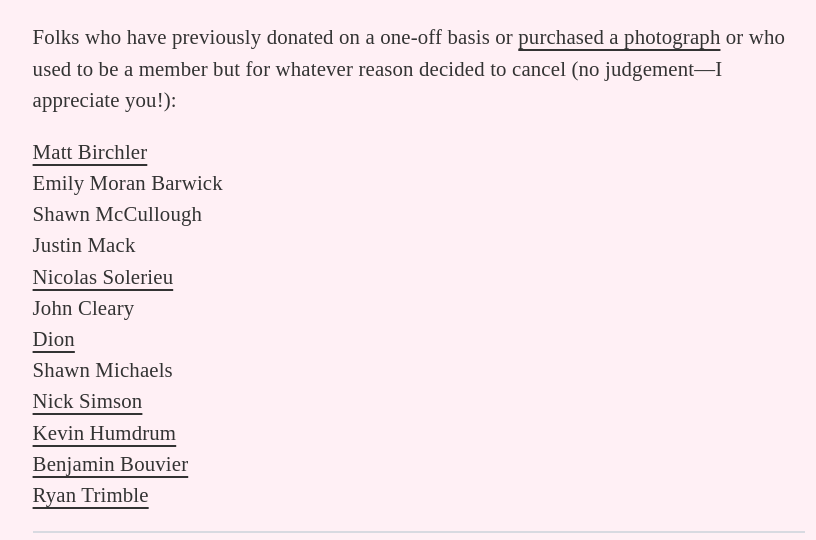
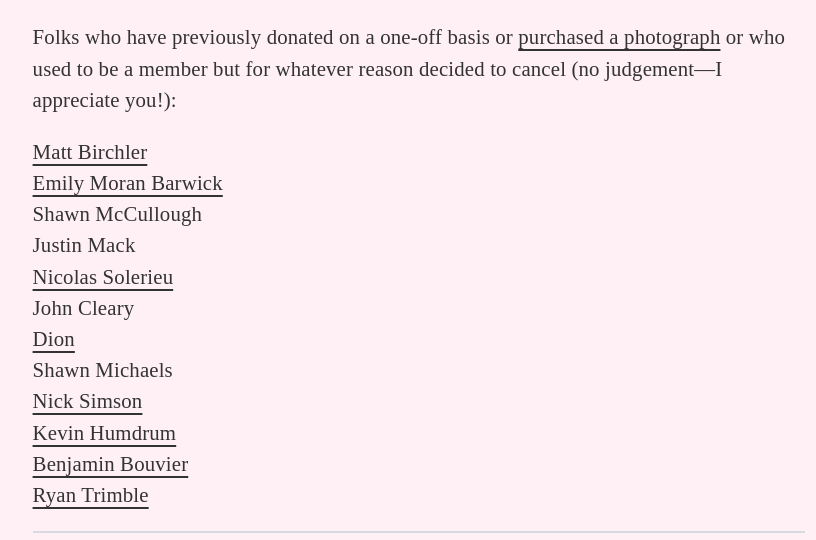
Before and after one commit to gkeenans/gkeenan.co, an Eleventy site: page src/supporters.md in a window 1280 px wide. Shown: the part 1248-1788 px from the top of the page, without its empty margins (261-1077 px from the left). Built offline with nearby package versions, Linux system fonts and the light colour scheme; Eleventy itself is replaced by a stand-in of ours; files that its build step writes are made by us from their sources; a web font is replaced by a local one; what lodash.escape, rfc822-date would draw is missing.

Commit message:
Add link for Emily

```diff
--- a/src/supporters.md
+++ b/src/supporters.md
@@ -37,7 +37,7 @@ George Harth
 Folks who have previously donated on a one-off basis or [purchased a photograph](https://ko-fi.com/gkeenan/shop) or who used to be a member but for whatever reason decided to cancel (no judgement—I appreciate you!):
 
 [Matt Birchler](https://birchtree.me)
-Emily Moran Barwick
+[Emily Moran Barwick](https://fromemily.com)
 Shawn McCullough
 Justin Mack
 [Nicolas Solerieu](https://slrncl.com/)
```
